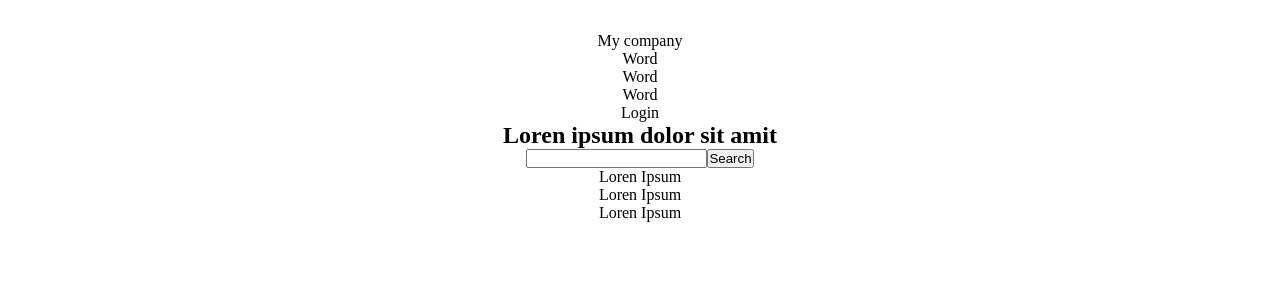
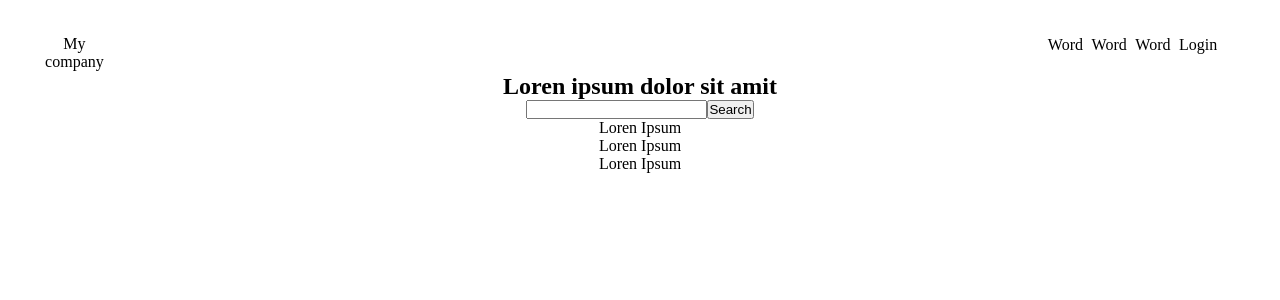
Before and after one commit to PeymonA/Mission-0, a React (Vite) app in the folder mission0/: page / in a window 1280 px wide. Shown: the top 300 px of the page. Built offline with nearby package versions, Linux system fonts and the light colour scheme.

Commit message:
header css

```diff
--- a/mission0/src/App.jsx
+++ b/mission0/src/App.jsx
@@ -2,7 +2,7 @@ import './App.css'
 
 const Box =({ word }) => {
   return (
-    <div>
+    <div style={{margin: '3%'}}>
       <p>{word}</p>
     </div>
   )
@@ -24,11 +24,11 @@ const Card = () => {
 const App = () => {
   return(
     <div>
-      <div>
+      <div className='header'>
         <div>
           <Box word= "My company"/>
         </div>
-        <div>
+        <div className='nav'>
           <Box word= "Word"/>
           <Box word= "Word"/>
           <Box word= "Word"/>
@@ -36,7 +36,7 @@ const App = () => {
         </div>
       </div>
 
-      <div>
+      <div className='body'>
         <div>
           <h2>Loren ipsum dolor sit amit</h2>
         </div>
@@ -46,7 +46,7 @@ const App = () => {
         </div>
       </div>
 
-      <div>
+      <div className='footer'>
         <Card/>
         <Card/>
         <Card/>
--- a/mission0/src/index.css
+++ b/mission0/src/index.css
@@ -3,3 +3,15 @@
   margin: 0;
   padding: 0;
 }
+
+.header{
+  display: flex;
+  flex-direction: row;
+  justify-content: space-between;
+}
+
+.nav {
+  display: flex;
+  flex-direction: row;
+  margin-right: 5%;
+}
```
